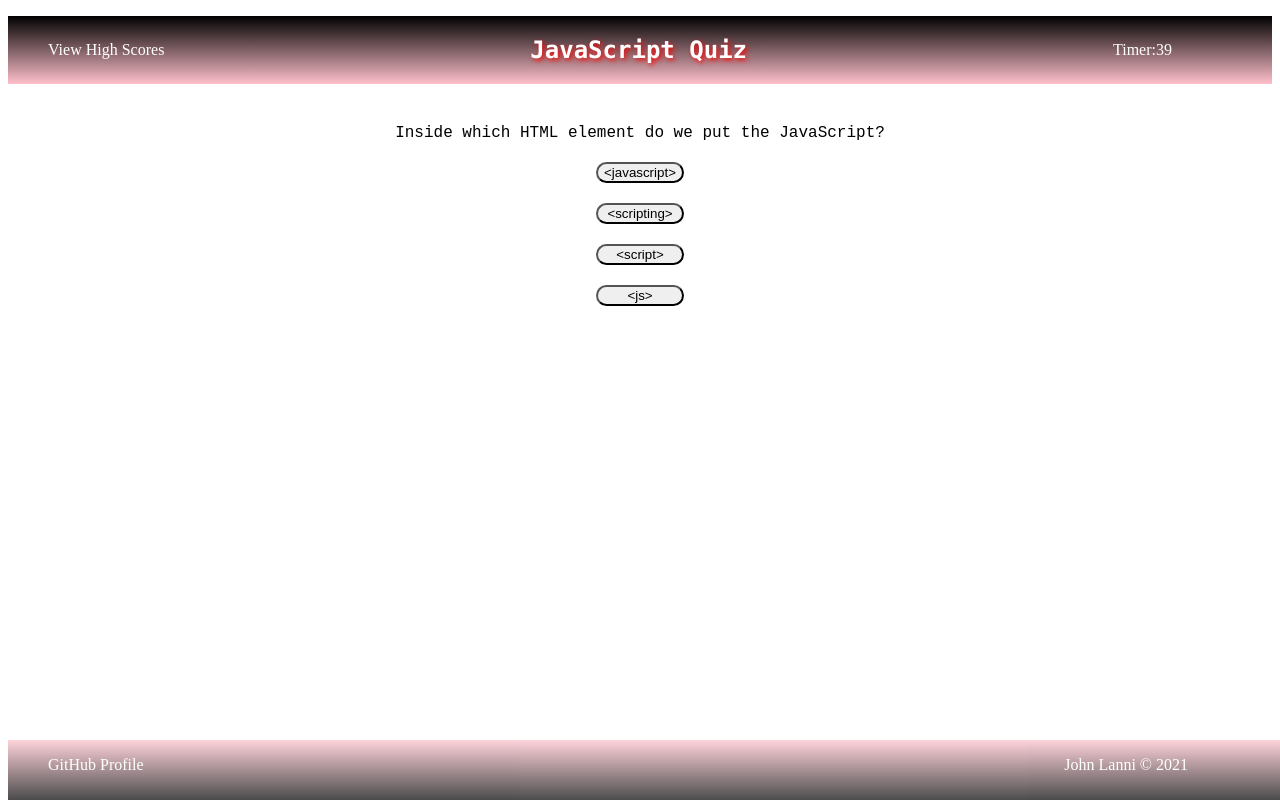
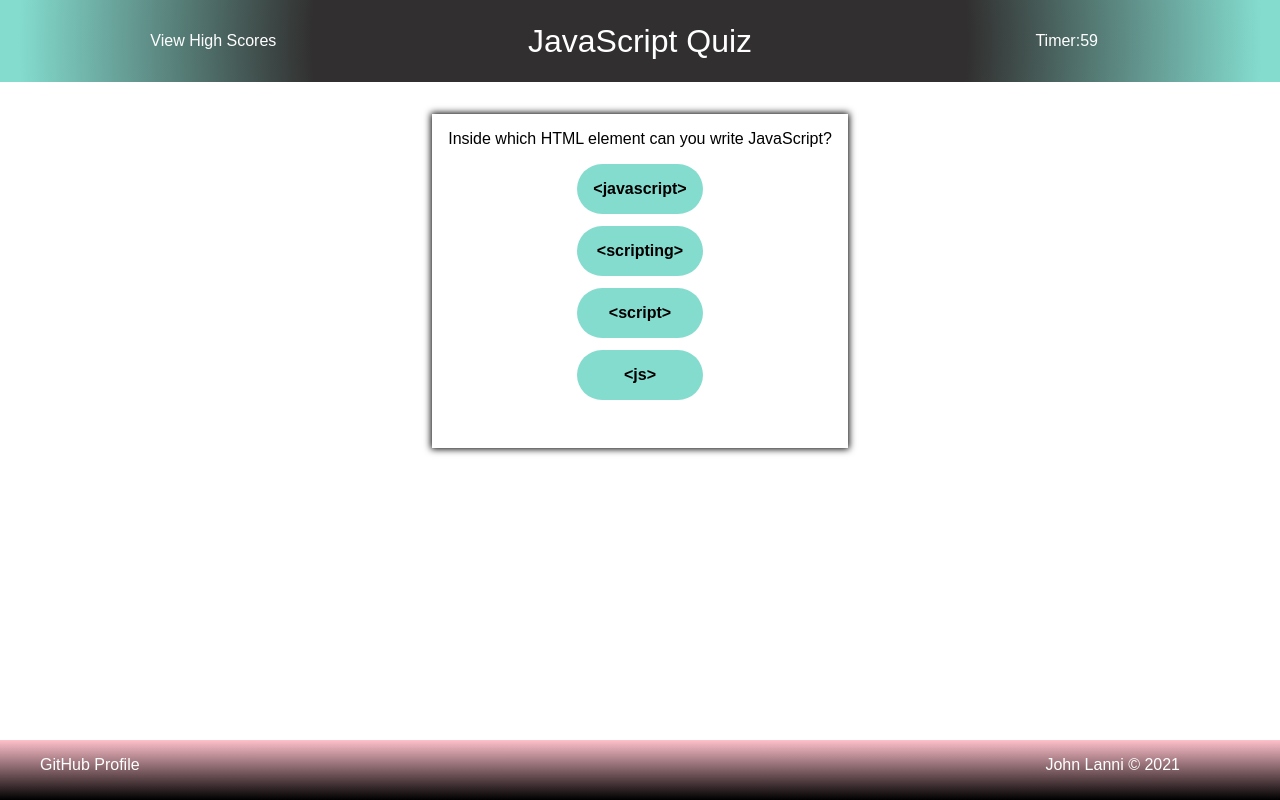
Before and after one commit to JohnLanni619/code-quiz, a website with bundled scripts: page index.html in a window 1280 px wide. Both pictures are taken after a click on the button "Start Quiz". Built offline with nearby package versions, Linux system fonts and the light colour scheme.

Commit message:
changed styling and refactored js

```diff
--- /dev/null
+++ b/app.js
@@ -0,0 +1,127 @@
+import { questions } from './questions.js';
+
+const correctAnswer = new Audio("assets/correct.wav");
+const wrongAnswer = new Audio("assets/incorrect.wav");
+
+const questionEl = document.querySelector("#question");
+const choicesEl = document.querySelector("#choices");
+const resultEl = document.querySelector("#result");
+const timerEl = document.querySelector("#timer");
+const startButtonEl = document.querySelector("#start-quiz");
+const finalScoreEl = document.querySelector("#final-score");
+const initialButton = document.createElement("button")
+initialButton.textContent = 'Save'
+initialButton.setAttribute("id", "save-button")
+
+let questionIndex = 0;
+let correctCount = 0;
+
+let time = 60;
+var intervalId;
+
+function showResults() {
+  const finalResult = document.createElement("p");
+  finalResult.textContent = `Your final score is ${time}! Enter your initials and press the save button to save your score!`;
+  finalScoreEl.append(finalResult);
+
+  const initialForm = document.createElement("input")
+  finalScoreEl.append(initialForm);
+  initialForm.setAttribute("id", "initial-form")
+
+  finalScoreEl.appendChild(initialButton)
+
+  function test() {
+    const x = document.getElementById("initial-form").value
+    localStorage.setItem(x, time);
+
+    document.location.assign("./high-score.html")
+  }
+
+  const saveButton = document.getElementById('save-button')
+  saveButton.addEventListener("click", test);
+
+}
+
+function endQuiz() {
+  clearInterval(intervalId);
+  questionEl.remove();
+  choicesEl.remove();
+  resultEl.remove();
+  showResults();
+}
+
+function updateTime() {
+  timerEl.textContent = 'Timer:' + time;
+
+  if (questionIndex < questions.length) {
+    time--;
+  }
+
+  if (time <= 0) {
+    endQuiz();
+  }
+}
+
+function renderQuestion() {
+  const quizContainer = document.querySelector('#quiz-container')
+  quizContainer.style.opacity = 1;
+
+  if (time == 0) {
+    updateTime();
+    return;
+  }
+
+  intervalId = setInterval(updateTime, 1000);
+  const button = document.getElementById('start-quiz')
+  questionEl.textContent = questions[questionIndex].question;
+
+  if (button) {
+    button.remove();
+  }
+
+  choicesEl.innerHTML = "";
+  resultEl.innerHTML = "";
+
+  const choices = questions[questionIndex].choices;
+  const choicesLength = choices.length;
+
+  for (let i = 0; i < choicesLength; i++) {
+    const questionListItem = document.createElement("button");
+    questionListItem.textContent = choices[i];
+    choicesEl.append(questionListItem);
+  }
+}
+
+function nextQuestion() {
+  questionIndex++;
+  if (questionIndex === questions.length) {
+    endQuiz();
+  }
+  renderQuestion();
+}
+
+function checkAnswer(event) {
+  clearInterval(intervalId);
+  if (event.target.matches("button")) {
+    let answer = event.target.textContent;
+    if (answer === questions[questionIndex].answer) {
+      resultEl.textContent = "Correct";
+      correctCount++;
+      correctAnswer.play();
+    } else {
+      resultEl.textContent = "Incorrect";
+      time = time - 2;
+      timerEl.textContent = 'Timer:' + time;
+      wrongAnswer.play();
+    }
+  }
+  const quizContainer = document.querySelector('#quiz-container')
+
+  setTimeout( () => {
+    quizContainer.style.opacity = 0;
+  }, 1000)
+  setTimeout(nextQuestion, 2000);
+}
+
+choicesEl.addEventListener("click", checkAnswer);
+startButtonEl.addEventListener("click", renderQuestion);
--- a/assets/questions.js
+++ /dev/null
@@ -1,172 +0,0 @@
-var questions = [
-    {
-        question: "Inside which HTML element do we put the JavaScript?",
-        choices: ["<javascript>", "<scripting>", "<script>", "<js>"],
-        answer: "<script>",
-    },
-    {
-        question: "What's the file extension for a JavaScript file?",
-        choices: [".env", ".css", ".js", ".png"],
-        answer: ".js",
-    },
-    {
-      question: "var numbers = [1,2,3,4] is an example of:",
-      choices: ["Object", "Array", "Function", "Argument"],
-      answer: "Array",
-    },
-  {
-    question: "JavaScript can do all of the following except:",
-    choices: ["Change HTML attribute values", "Change HTML text", "Create HTML elements", "Read information from an opened web page that came from another server"],
-    answer: "Read information from an opened web page that came from another server",
-  },
-  {
-    question: "What is a block of JavaScript code that can be executed when 'called' for?",
-    choices: ["Object", "Method", "Function", "Property"],
-    answer: "Function",
-  },
-  {
-    question: "Where in an HTML document can scripts be placed?",
-    choices: ["body", "head", "neither body or head", "both body and head"],
-    answer: "both body and head",
-  },
-  {
-    question: "What are the advantages of placing JavaScript in external files?",
-    choices: ["It separates HTML and code", "It's more performant", "It makes HTML and .js easier to read and maintain", "All of the above"],
-    answer: "All of the above",
-  },
-  {
-    question: "What can you use to generate information in the console?",
-    choices: ["document.write()", "window.print()", "console.log()", "console.print()"],
-    answer: "console.log()",
-  },
-  {
-    question: "What is used to separate JavaScript statements?",
-    choices: [";", ":", "}", "|"],
-    answer: ";",
-  },
-  {
-    question: "Which of the following is the spread operator?",
-    choices: ["||", "...", "&&", "==="],
-    answer: "...",
-  },
-];
-
-var correctAnswer = new Audio("assets/correct.wav");
-var wrongAnswer = new Audio("assets/incorrect.wav");
-
-var questionEl = document.querySelector("#question");
-var choicesEl = document.querySelector("#choices");
-var resultEl = document.querySelector("#result");
-var timerEl = document.querySelector("#timer");
-var startButtonEl = document.querySelector("#start-quiz");
-var finalScoreEl = document.querySelector("#final-score");
-var initialButton = document.createElement("button")
-initialButton.textContent = 'Save'
-initialButton.setAttribute("id", "save-button")
-
-var questionIndex = 0;
-var correctCount = 0;
-
-var time =40;
-var intervalId;
-
-function showResults() {
-  var finalResult = document.createElement("p");
-  finalResult.textContent = `Your final score is ${time}! Enter your initials and press the save button to save your score!`;
-  finalScoreEl.append(finalResult);
-
-  var initialForm = document.createElement("input")
-  finalScoreEl.append(initialForm);
-  initialForm.setAttribute("id", "initial-form")
-
-  finalScoreEl.appendChild(initialButton)
-
-  function test() {
-    var x = document.getElementById("initial-form").value
-    localStorage.setItem(x, time);
-    console.log(x)
-    console.log(time)
-    document.location.assign("./high-score.html")
-  }
-
-  var saveButton = document.getElementById('save-button')
-  saveButton.addEventListener("click", test);
-
-}
-
-function endQuiz() {
-  clearInterval(intervalId);
-  questionEl.remove();
-  choicesEl.remove();
-  resultEl.remove();
-  showResults();
-}
-
-function updateTime() {
-  timerEl.textContent = 'Timer:' + time;
-
-  if (questionIndex < questions.length) {
-    time--;
-  }
-
-  if (time <= 0) {
-    endQuiz();
-  }
-}
-
-function renderQuestion() {
-
-  if (time == 0) {
-    updateTime();
-    return;
-  }
-
-  intervalId = setInterval(updateTime, 1000);
-  var button = document.getElementById('start-quiz')
-  questionEl.textContent = questions[questionIndex].question;
-
-  if (button) {
-    button.remove();
-  }
-
-  choicesEl.innerHTML = "";
-  resultEl.innerHTML = "";
-
-  var choices = questions[questionIndex].choices;
-  var choicesLength = choices.length;
-
-  for (var i = 0; i < choicesLength; i++) {
-    var questionListItem = document.createElement("button");
-    questionListItem.textContent = choices[i];
-    choicesEl.append(questionListItem);
-  }
-}
-
-function nextQuestion() {
-  questionIndex++;
-  if (questionIndex === questions.length) {
-    endQuiz();
-  }
-  renderQuestion();
-}
-
-function checkAnswer(event) {
-  clearInterval(intervalId);
-  if (event.target.matches("button")) {
-    var answer = event.target.textContent;
-    if (answer === questions[questionIndex].answer) {
-      resultEl.textContent = "Correct";
-      correctCount++;
-      correctAnswer.play();
-    } else {
-      resultEl.textContent = "Incorrect";
-      time = time - 2;
-      timerEl.textContent = 'Timer:' + time;
-      wrongAnswer.play();
-    }
-  }
-  setTimeout(nextQuestion, 2000);
-}
-
-choicesEl.addEventListener("click", checkAnswer);
-startButtonEl.addEventListener("click", renderQuestion);
--- a/assets/styles.css
+++ /dev/null
@@ -1,131 +0,0 @@
-nav ul {
-    display: flex;
-    justify-content: space-between;
-    align-items: center;
-    background-image: linear-gradient(black, pink);
-}
-
-nav ul li {
-    list-style: none;
-    padding-right: 100px;
-    color: white;
-}
-
-nav ul li a {
-    color: white;
-    text-decoration: none;
-}
-
-.quiz-header {
-    text-shadow: 2px 2px 5px red;
-    font-family: "Lucida Console", "Courier New", monospace;
-}
-
-main {
-    font-family: 'Courier New', Courier, monospace;
-}
-
-/* Quiz container styling */
-#quiz-container {
-    display: flex;
-    justify-content: center;
-    align-items: center;
-    flex-direction: column;
-    margin-top: 40px;
-}
-
-#start-quiz:hover, #choices button:hover, #clear-storage:hover {
-    background: chartreuse;
-    cursor: pointer;
-}
-
-#question {
-    text-align: center;
-}
-
-#choices {
-    display: flex;
-    flex-direction: column;
-}
-
-#choices button {
-    list-style: none;
-    margin-top: 20px;
-    border-radius: 12px;
-}
-
-#start-quiz {
-    width: 50%;
-    margin-top: 10px;
-    border-radius: 12px;
-}
-
-#result {
-    padding-top: 10px;
-}
-
-#final-score {
-    display: flex;
-    flex-direction: column;
-    align-items: center;
-    justify-content: center;
-}
-
-#final-score p {
-    text-align: center;
-}
-
-#final-score input, #final-score button {
-    margin-bottom: 10px;
-}
-
-#scores {
-    display: flex;
-    flex-direction: column;
-    align-items: center;
-    justify-content: center;
-}
-
-/* main {
-    width: 100%;
-    height: 500px;
-    background-color: red;
-    animation-name: example;
-    animation-duration: 4s;
-}
-
-@keyframes example {
-    from {background-color: red;}
-    to {background-color: yellow;}
-} */
-
-footer {
-    position: fixed;
-    /* padding: 10px 10px 0px 10px;  */
-    bottom: 0;
-    width: 100%;
-    height: 60px;
-    background-image: linear-gradient(pink, black);
-    opacity: .7;
-}
-
-.footer-container {
-    display: flex;
-    justify-content: space-between;
-    align-items: center;
-}
-
-footer ul li {
-    list-style: none;
-    padding-right: 100px;
-    color: white;
-}
-
-footer ul li a {
-    color: white;
-    text-decoration: none;
-}
-
-footer:hover {
-    opacity: 1;
-}
--- a/index.html
+++ b/index.html
@@ -5,33 +5,24 @@
     <meta http-equiv="X-UA-Compatible" content="IE=edge">
     <meta name="viewport" content="width=device-width, initial-scale=1.0">
     <title>JavaScript Quiz</title>
-    <link rel="stylesheet" href="./assets/styles.css">
+    <link rel="stylesheet" href="./styles.css">
+    <script defer type="module" src="./app.js"></script>
 </head>
 <body>
     <header>
         <nav>
-            <ul>
-                <li>
-                    <a href="./high-score.html">View High Scores</a>
-                </li>
-                <li>
-                    <h1>
-                        <a class="quiz-header" href="./index.html">JavaScript Quiz</a>
-                    </h1>
-                </li>
-                <li id="timer"></li>
-            </ul>
+            <a href="./high-score.html">View High Scores</a>
+            <a class="quiz-header" href="./index.html">JavaScript Quiz</a>
+            <p id="timer">Timer</p>
         </nav>
     </header>
-
+    <button type="button" id="start-quiz">Start Quiz</button>
     <main id="quiz-container">
         <div id="question"></div>
 
         <div id="choices"></div>
 
         <div id="result"></div>
-
-        <button type="button" id="start-quiz">Start Quiz</button>
 
         <div id="final-score"></div>
     </main>
@@ -46,6 +37,5 @@
             </li>
         </ul>
     </footer>
-    <script src="./assets/questions.js"></script>
 </body>
 </html>
--- /dev/null
+++ b/package.json
@@ -0,0 +1,3 @@
+{
+    "type": "module"
+}
--- /dev/null
+++ b/questions.js
@@ -0,0 +1,52 @@
+export const questions = [
+    {
+        question: "Inside which HTML element can you write JavaScript?",
+        choices: ["<javascript>", "<scripting>", "<script>", "<js>"],
+        answer: "<script>",
+    },
+    {
+        question: "What's the file extension for a JavaScript file?",
+        choices: [".env", ".css", ".js", ".png"],
+        answer: ".js",
+    },
+    {
+      question: "var numbers = [1,2,3,4] is an example of:",
+      choices: ["Object", "Array", "Function", "Argument"],
+      answer: "Array",
+    },
+  {
+    question: "JavaScript can do all of the following except:",
+    choices: ["Change HTML attribute values", "Change HTML text", "Create HTML elements", "Read information from an opened web page that came from another server"],
+    answer: "Read information from an opened web page that came from another server",
+  },
+  {
+    question: "What is a block of JavaScript code that can be executed when 'called' for?",
+    choices: ["Object", "Method", "Function", "Property"],
+    answer: "Function",
+  },
+  {
+    question: "Where in an HTML document can scripts be placed?",
+    choices: ["body", "head", "neither body or head", "both body and head"],
+    answer: "both body and head",
+  },
+  {
+    question: "What are the advantages of placing JavaScript in external files?",
+    choices: ["It separates HTML and code", "It's more performant", "It makes HTML and .js easier to read and maintain", "All of the above"],
+    answer: "All of the above",
+  },
+  {
+    question: "What can you use to generate information in the console?",
+    choices: ["document.write()", "window.print()", "console.log()", "console.print()"],
+    answer: "console.log()",
+  },
+  {
+    question: "What is used to separate JavaScript statements?",
+    choices: [";", ":", "}", "|"],
+    answer: ";",
+  },
+  {
+    question: "Which of the following is the spread operator?",
+    choices: ["||", "...", "&&", "==="],
+    answer: "...",
+  },
+];
--- /dev/null
+++ b/styles.css
@@ -0,0 +1,126 @@
+:root {
+    --dark: #312F2F;
+    --accent: #84DCCF;
+}
+
+body {
+    font-family: sans-serif;
+    display: flex;
+    flex-direction: column;
+    align-items: center;
+    height: 100vh;
+    margin: 0;
+    row-gap: 2rem;
+}
+
+/* Header/Nav Styles */
+header {
+    background: rgb(49,47,47);
+    background: radial-gradient(circle, rgba(49,47,47,1) 51%, rgba(132,220,207,1) 97%);
+    width: 100%;
+    padding: 1rem 0;
+}
+
+nav {
+    display: grid;
+    grid-template-columns: repeat(3, 1fr);
+    place-items: center;
+
+}
+
+nav > * {
+    color: white;
+    text-decoration: none;
+}
+
+.quiz-header {
+    font-size: 2rem;
+}
+
+/* Quiz container styling */
+button {
+    border: none;
+    padding: 1rem;
+    font-size: 1rem;
+    border-radius: 100vh;
+    background-color: var(--accent);
+    color: black;
+    font-weight: 600;
+    cursor: pointer;
+    transition: all 500ms ease-in-out;
+}
+
+button:hover {
+    color: white;
+    background-color: var(--dark);
+}
+
+#quiz-container {
+    display: flex;
+    justify-content: center;
+    align-items: center;
+    flex-direction: column;
+    row-gap: 1rem;
+    box-shadow: 0px 0px 7px 1px black;
+    padding: 1rem;
+    opacity: 0;
+    transition: opacity 500ms ease-in-out;
+}
+
+#choices {
+    display: flex;
+    flex-direction: column;
+    row-gap: .75rem;
+}
+
+#final-score {
+    display: flex;
+    flex-direction: column;
+    align-items: center;
+    justify-content: center;
+    row-gap: .75rem;
+}
+
+#final-score > * {
+    margin: 0;
+}
+
+#scores {
+    display: flex;
+    flex-direction: column;
+    align-items: center;
+    justify-content: center;
+    row-gap: .75rem;
+}
+
+#scores > * {
+    margin: 0;
+}
+
+#scores ol {
+    padding: 0;
+}
+
+footer {
+    margin-top: auto;
+    width: 100%;
+    height: 60px;
+    background-image: linear-gradient(pink, black);
+}
+
+.footer-container {
+    display: flex;
+    justify-content: space-between;
+    align-items: center;
+}
+
+footer ul li {
+    list-style: none;
+    padding-right: 100px;
+    color: white;
+}
+
+footer ul li a {
+    color: white;
+    text-decoration: none;
+}
```
Also changed, not shown: high-score.html (+5 -13 lines), scores.js (renamed from assets/scores.js).
